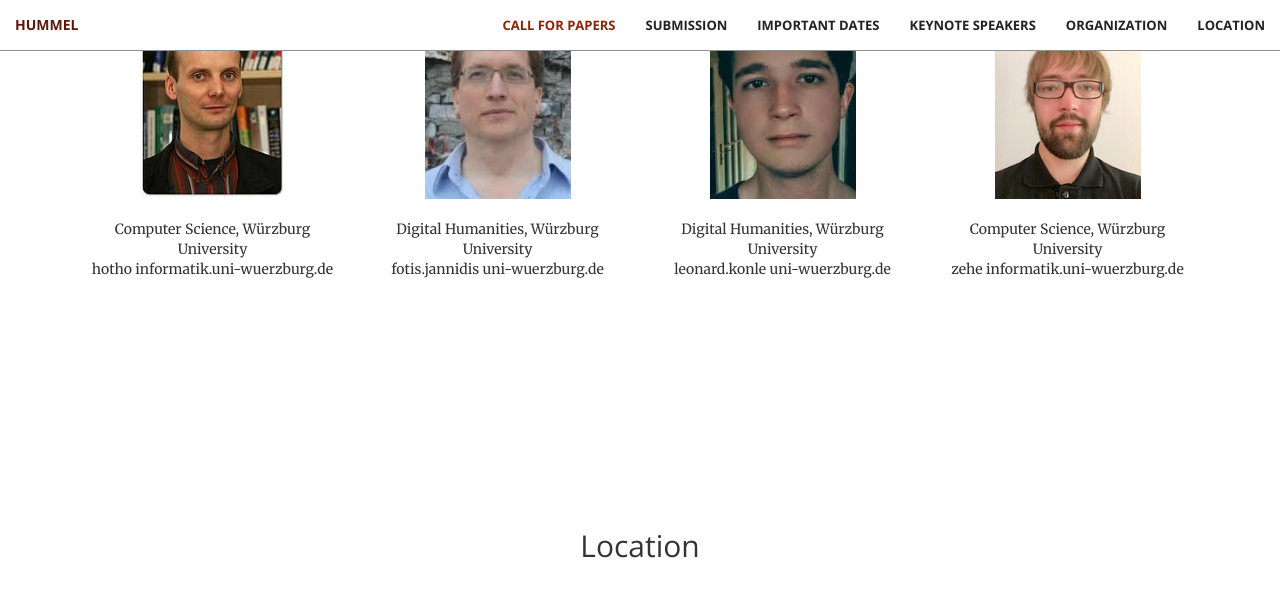
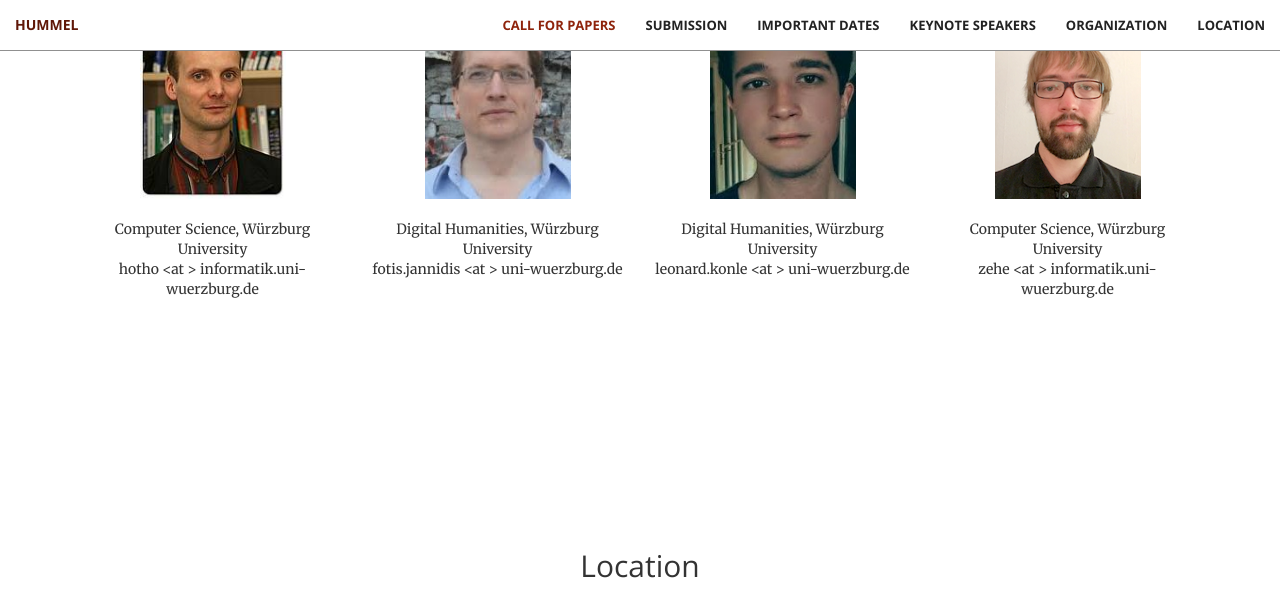
Before and after one commit to cophi-wue/ecml19.hummel.github.io, a Jekyll site: the page built from index.html, in a window 1280 px wide and 900 px high, scrolled down 4149 px, cut to the strip 0-601 px from the top of the window. Built offline with Jekyll 4.4.1, drawn with Linux system fonts in a browser that asks for light colours.

```diff
--- a/_includes/orga.html
+++ b/_includes/orga.html
@@ -13,28 +13,28 @@
                     <img src="img/hotho.jpg" alt="" height="189" width="146">
 					<br><br>
 					Computer Science, Würzburg University<br>
-                    hotho <at> informatik.uni-wuerzburg.de<br>
+                    hotho &lt;at &gt; informatik.uni-wuerzburg.de<br>
                 </div>
                 <div class="col-lg-3 text-center">
 					<p>Fotis Jannidis</p>
                     <img src="img/jannidis.jpeg" alt="" height="189" width="146">
 					<br><br>
 					Digital Humanities, Würzburg University<br>
-                    fotis.jannidis <at> uni-wuerzburg.de<br>
+                    fotis.jannidis &lt;at &gt; uni-wuerzburg.de<br>
                 </div>
                 <div class="col-lg-3 text-center">
 					<p>Leonard Konle</p>
                     <img src="img/konle.jpeg" alt="" height="189" width="146">
 					<br><br>
 					Digital Humanities, Würzburg University<br>
-                    leonard.konle <at> uni-wuerzburg.de<br>
+                    leonard.konle &lt;at &gt; uni-wuerzburg.de<br>
                 </div>
                 <div class="col-lg-3 text-center">
 					<p>Albin Zehe</p>
                     <img src="img/zehe.png" alt="" height="189" width="146">
 					<br><br>
 					Computer Science, Würzburg University<br>
-                    zehe <at> informatik.uni-wuerzburg.de<br>
+                    zehe &lt;at &gt; informatik.uni-wuerzburg.de<br>
                 </div>
                 </div>
 		</div>
```
